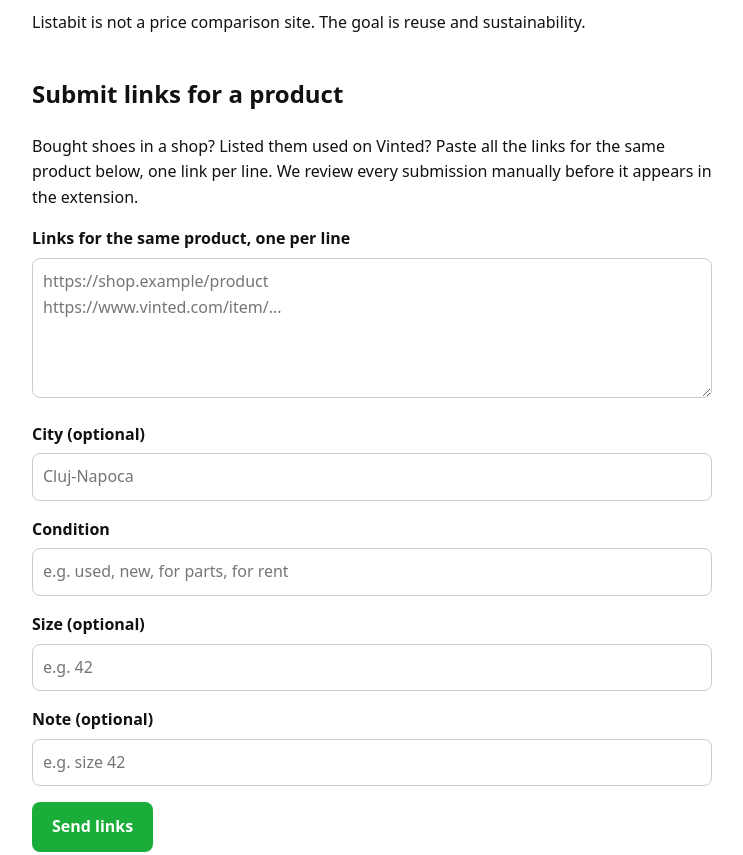
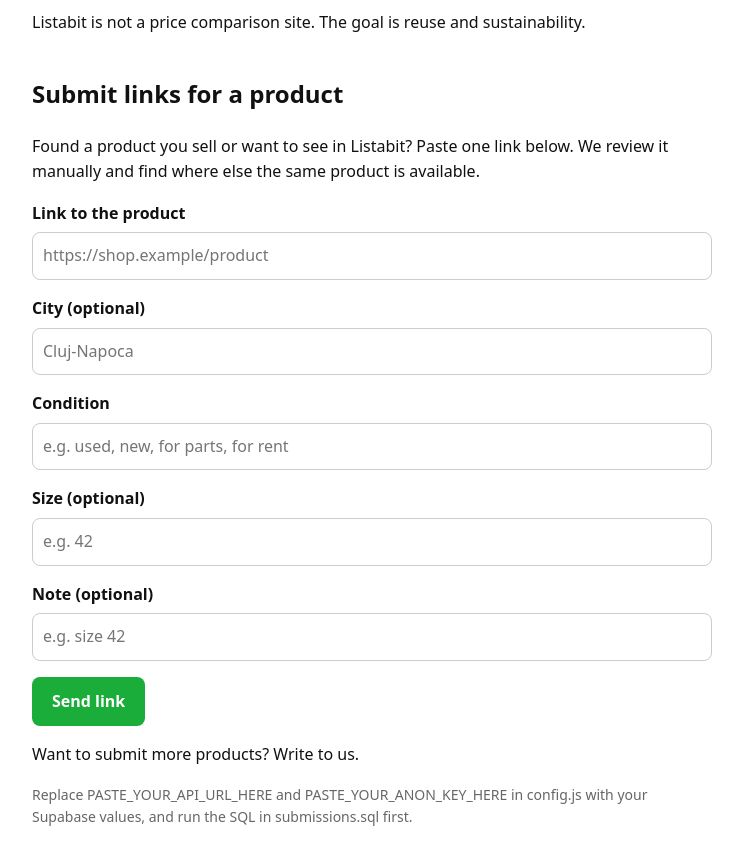
Before and after one commit to listabiteco/listabit-website, a plain HTML site: page listabit.eco/index.html in a window 1280 px wide. Shown: the part 1060-1915 px from the top of the page, without its empty margins (268-1011 px from the left). Drawn offline with Linux system fonts and the light colour scheme.

Commit message:
Add files via upload
Csak egy linket lehessen feltölteni.

```diff
--- a/listabit.eco/index.html
+++ b/listabit.eco/index.html
@@ -42,10 +42,10 @@ footer { text-align: center; color: #666; font-size: 14px; padding: 24px; }
 <p>Listabit is not a price comparison site. The goal is reuse and sustainability.</p>
 
 <h2>Submit links for a product</h2>
-<p>Bought shoes in a shop? Listed them used on Vinted? Paste all the links for the same product below, one link per line. We review every submission manually before it appears in the extension.</p>
+<p>Found a product you sell or want to see in Listabit? Paste one link below. We review it manually and find where else the same product is available.</p>
 <form id="form">
-<label for="links">Links for the same product, one per line</label>
-<textarea id="links" required placeholder="https://shop.example/product&#10;https://www.vinted.com/item/..."></textarea>
+<label for="links">Link to the product</label>
+<input id="links" type="url" required placeholder="https://shop.example/product">
 <label for="city">City (optional)</label>
 <input id="city" type="text" placeholder="Cluj-Napoca">
 <label for="condition">Condition</label>
@@ -54,7 +54,7 @@ footer { text-align: center; color: #666; font-size: 14px; padding: 24px; }
 <input id="size" type="text" placeholder="e.g. 42">
 <label for="note">Note (optional)</label>
 <input id="note" type="text" placeholder="e.g. size 42">
-<button type="submit">Send links</button>
+<button type="submit">Send link</button>
 <div id="msg"></div>
 </form>
 <p>Want to submit more products? Write to us.</p>
```
